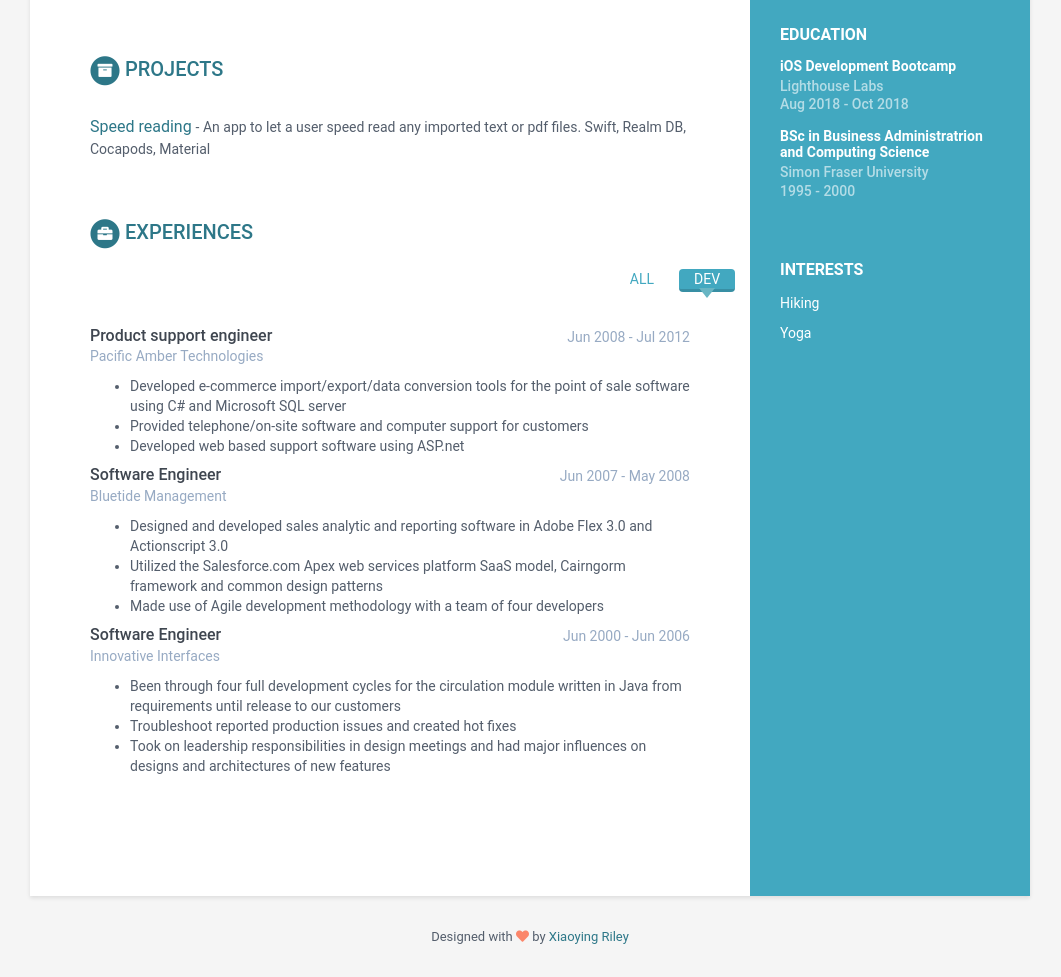
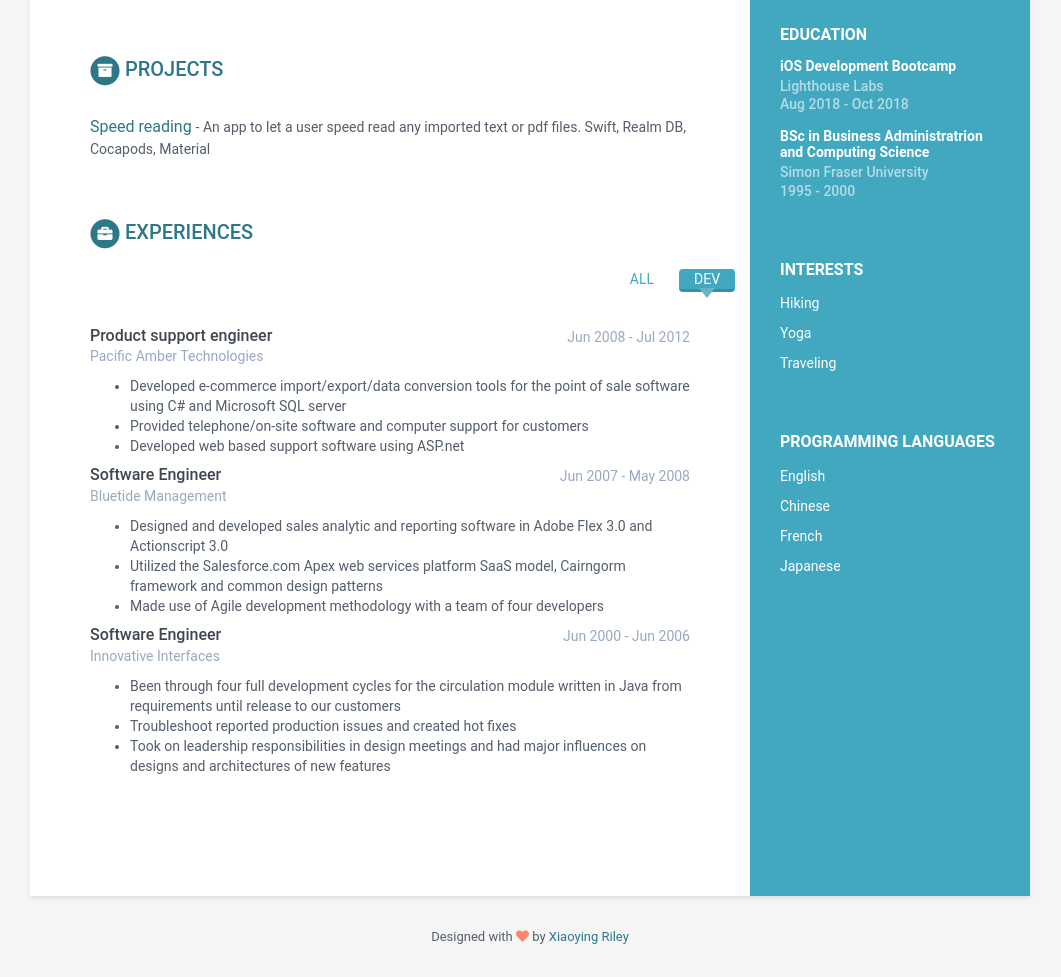
Before and after one commit to bennettcheung/bennettcheung.github.io, a Jekyll site: the page built from index.html, in a window 1280 px wide, cut to the strip 407-1384 px from the top of the page. Shown: the whole strip, without its empty margins (110-1171 px from the left). Built offline with Jekyll 4.4.1, drawn with Linux system fonts in a browser that asks for light colours.

Commit message:
Added minor changes to the sidebar

```diff
--- a/_data/data.yml
+++ b/_data/data.yml
@@ -24,22 +24,24 @@ sidebar:
     codewars:
 
     languages:
-      - idiom: Swift
+      - idiom: English
         level: Native
 
-      - idiom: Objective-C
+      - idiom: Chinese
         level: Native
 
-      - idiom: Java
-        level: Native
+      - idiom: French
+        level: Basic
 
-      - idiom: Powershell
-        level: Native
+      - idiom: Japanese
+        level: Basic
 
     interests:
       - item: Hiking
         link:
       - item: Yoga
+        link:
+      - item: Traveling
         link:
 
 
@@ -69,15 +71,13 @@ experiences:
       time: Aug 2017 - Jul 2018
       company: Lululemon Atheletica
       support: true
-      details: |
-          -
+
 
     - role: Corporate technical support lead
       time: Oct 2014 - Apr 2017
       company: Kit and Ace Designs
       support: true
-      details: |
-          -
+
 
     - role: Technical support specialist (store support)
       time: Aug 2012 - Oct 2014
--- a/_includes/sidebar.html
+++ b/_includes/sidebar.html
@@ -25,5 +25,6 @@
 
   {% include interests.html %}
 
+  {% include language.html %}
 
 </div><!--//sidebar-wrapper-->
```
